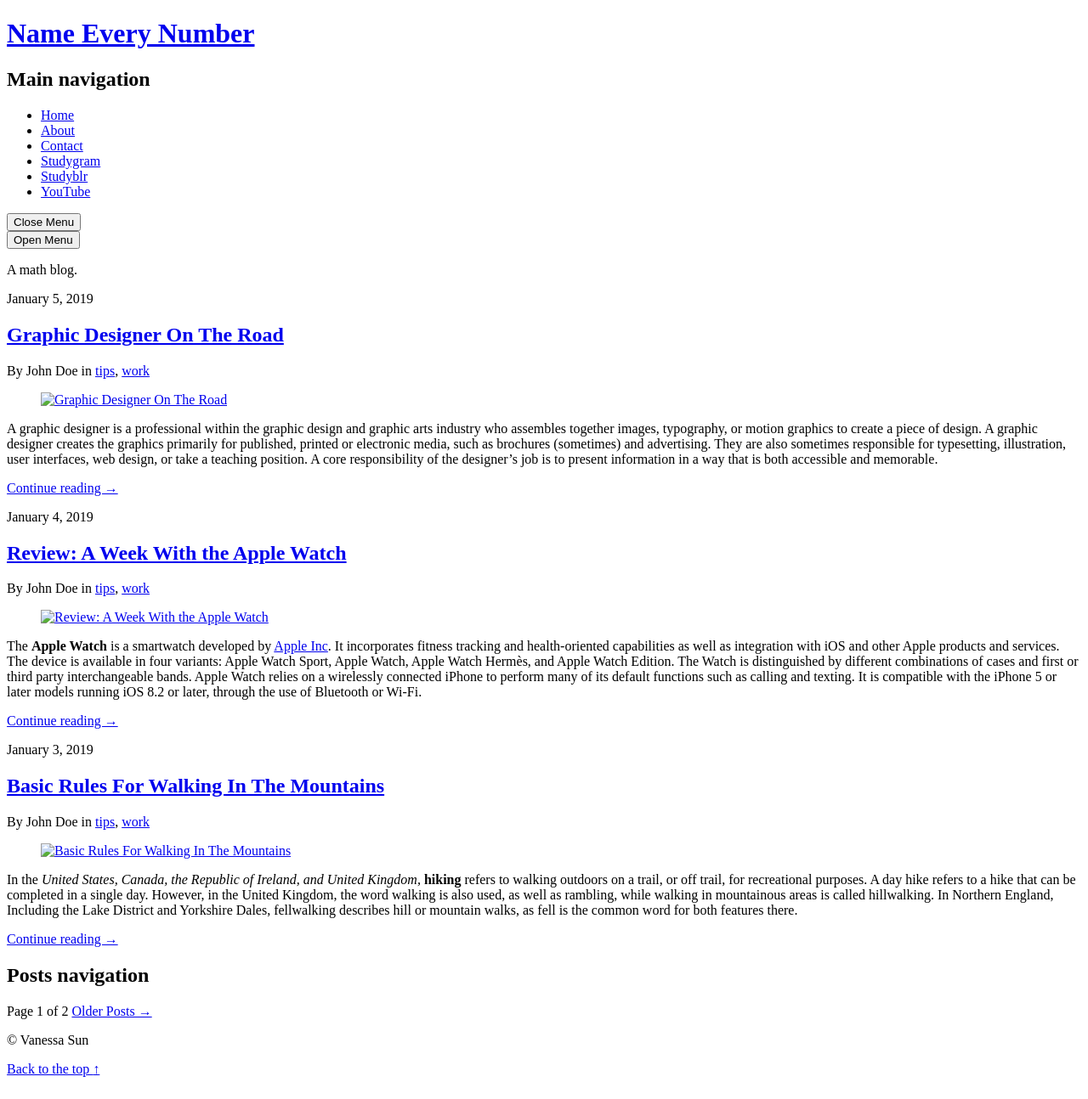
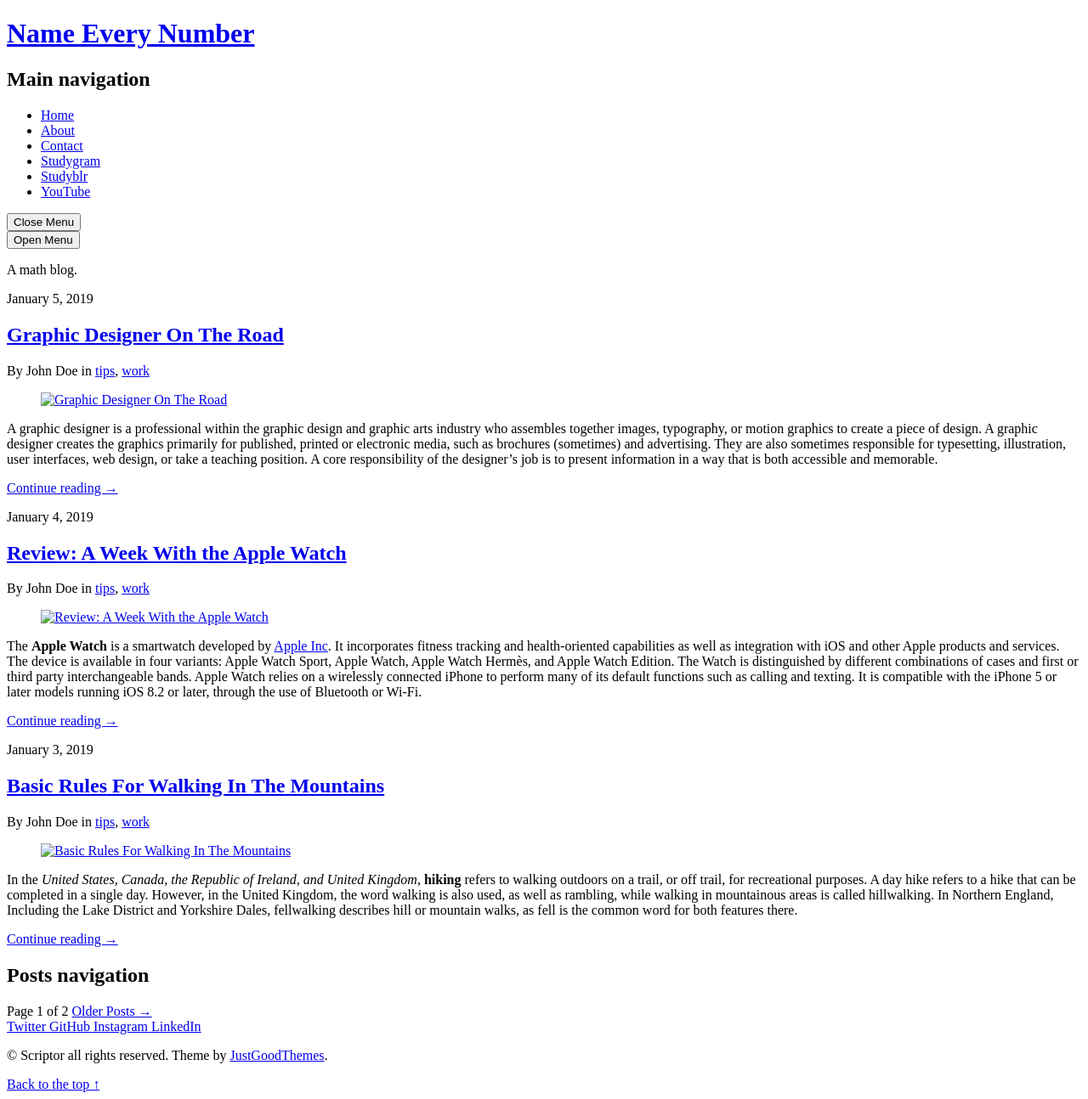
Before and after one commit to vanessasun64/NameEveryNumber, a Jekyll site: the page built from index.html, in a window 1280 px wide. Shown: the whole page at 85% size. Built offline with Jekyll 4.4.1, drawn with Linux system fonts in a browser that asks for light colours; the list of posts is cut into pages by our own code.

Commit message:
Update _config.yml

```diff
--- a/_config.yml
+++ b/_config.yml
@@ -21,8 +21,8 @@ navigation:
   - text: YouTube
     url: 'https://github.com/JustGoodThemes/Scriptor-Jekyll-Theme'
 footer:
-  content: >-
-    &copy; Vanessa Sun
+  content: "&copy; Scriptor all rights reserved. Theme by [JustGoodThemes](https://www.justgoodthemes.com)."
+  has_social: true
 plugins:
   - jekyll-paginate
 paginate: 3
```
